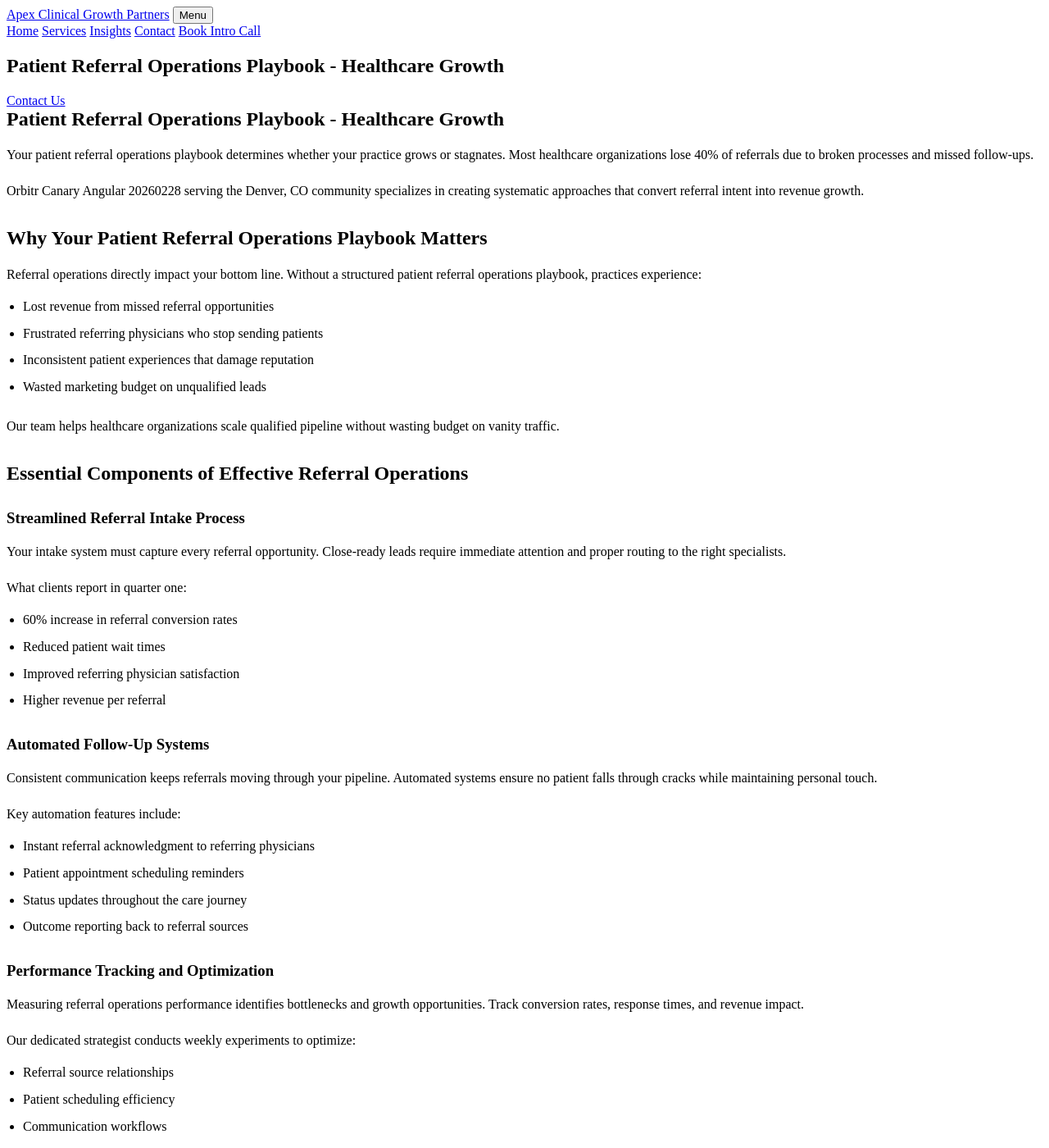
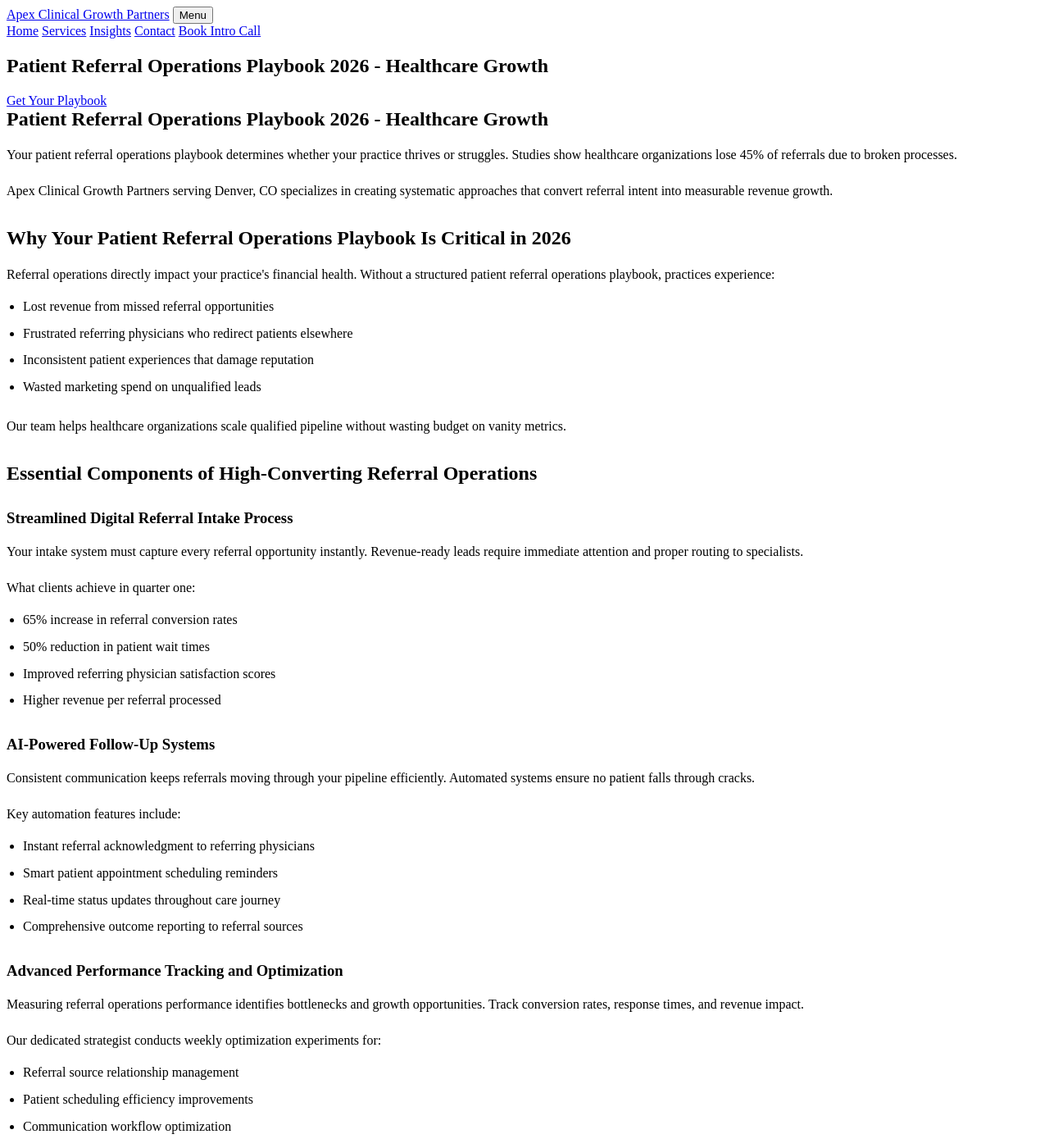
Before and after one commit to prjctlphbt/orbitr-canary-angular-20260228, a Jekyll site: the page angular-referral-ops-playbook-20260228142149.html, which Jekyll copies as it is, in a window 1280 px wide and 1400 px high. Shown: the whole window at 82% size. Built offline with Jekyll 4.4.1, drawn with Linux system fonts in a browser that asks for light colours; some of the changed text lies outside the part shown.

Commit message:
Refresh and update content: angular-referral-ops-playbook-20260228142149.html

```diff
--- a/angular-referral-ops-playbook-20260228142149.html
+++ b/angular-referral-ops-playbook-20260228142149.html
@@ -4,8 +4,8 @@
 <head>
 <meta charset="utf-8"/>
 <meta content="width=device-width, initial-scale=1.0" name="viewport"/>
-<meta content="Streamline patient referrals with our comprehensive operations playbook. Optimize workflows, boost growth, and improve patient outcomes. Get started today." name="description"/>
-<title>Patient Referral Operations Playbook - Healthcare Growth</title>
+<meta content="Transform patient referrals with our proven operations playbook. Increase conversion rates by 60% and boost revenue growth. Expert healthcare strategies for 2026." name="description"/>
+<title>Patient Referral Operations Playbook 2026 - Healthcare Growth</title>
 <style>
 
 
@@ -102,62 +102,62 @@
 <main class="page-main">
 <section class="page-hero landing-hero">
 <div class="container">
-<h1>Patient Referral Operations Playbook - Healthcare Growth</h1>
-<a class="cta" href="/services/">Contact Us</a>
+<h1>Patient Referral Operations Playbook 2026 - Healthcare Growth</h1>
+<a class="cta" href="/services/">Get Your Playbook</a>
 </div>
 </section>
 <section class="landing-content">
 <div class="container orbitr-generated-content">
-<h1>Patient Referral Operations Playbook - Healthcare Growth</h1>
-<p>Your patient referral operations playbook determines whether your practice grows or stagnates. Most healthcare organizations lose 40% of referrals due to broken processes and missed follow-ups.</p>
-<p>Orbitr Canary Angular 20260228 serving the Denver, CO community specializes in creating systematic approaches that convert referral intent into revenue growth.</p>
-<h2>Why Your Patient Referral Operations Playbook Matters</h2>
-<p>Referral operations directly impact your bottom line. Without a structured patient referral operations playbook, practices experience:</p>
+<h1>Patient Referral Operations Playbook 2026 - Healthcare Growth</h1>
+<p>Your patient referral operations playbook determines whether your practice thrives or struggles. Studies show healthcare organizations lose 45% of referrals due to broken processes.</p>
+<p>Apex Clinical Growth Partners serving Denver, CO specializes in creating systematic approaches that convert referral intent into measurable revenue growth.</p>
+<h2>Why Your Patient Referral Operations Playbook Is Critical in 2026</h2>
+<p>Referral operations directly impact your practice's financial health. Without a structured patient referral operations playbook, practices experience:</p>
 <ul>
 <li>Lost revenue from missed referral opportunities</li>
-<li>Frustrated referring physicians who stop sending patients</li>
+<li>Frustrated referring physicians who redirect patients elsewhere</li>
 <li>Inconsistent patient experiences that damage reputation</li>
-<li>Wasted marketing budget on unqualified leads</li>
+<li>Wasted marketing spend on unqualified leads</li>
 </ul>
-<p>Our team helps healthcare organizations scale qualified pipeline without wasting budget on vanity traffic.</p>
-<h2>Essential Components of Effective Referral Operations</h2>
-<h3>Streamlined Referral Intake Process</h3>
-<p>Your intake system must capture every referral opportunity. Close-ready leads require immediate attention and proper routing to the right specialists.</p>
-<p>What clients report in quarter one:
+<p>Our team helps healthcare organizations scale qualified pipeline without wasting budget on vanity metrics.</p>
+<h2>Essential Components of High-Converting Referral Operations</h2>
+<h3>Streamlined Digital Referral Intake Process</h3>
+<p>Your intake system must capture every referral opportunity instantly. Revenue-ready leads require immediate attention and proper routing to specialists.</p>
+<p>What clients achieve in quarter one:
 <ul>
-<li>60% increase in referral conversion rates</li>
-<li>Reduced patient wait times</li>
-<li>Improved referring physician satisfaction</li>
-<li>Higher revenue per referral</li>
+<li>65% increase in referral conversion rates</li>
+<li>50% reduction in patient wait times</li>
+<li>Improved referring physician satisfaction scores</li>
+<li>Higher revenue per referral processed</li>
 </ul></p>
-<h3>Automated Follow-Up Systems</h3>
-<p>Consistent communication keeps referrals moving through your pipeline. Automated systems ensure no patient falls through cracks while maintaining personal touch.</p>
+<h3>AI-Powered Follow-Up Systems</h3>
+<p>Consistent communication keeps referrals moving through your pipeline efficiently. Automated systems ensure no patient falls through cracks.</p>
 <p>Key automation features include:
 <ul>
 <li>Instant referral acknowledgment to referring physicians</li>
-<li>Patient appointment scheduling reminders</li>
-<li>Status updates throughout the care journey</li>
-<li>Outcome reporting back to referral sources</li>
+<li>Smart patient appointment scheduling reminders</li>
+<li>Real-time status updates throughout care journey</li>
+<li>Comprehensive outcome reporting to referral sources</li>
 </ul></p>
-<h3>Performance Tracking and Optimization</h3>
+<h3>Advanced Performance Tracking and Optimization</h3>
 <p>Measuring referral operations performance identifies bottlenecks and growth opportunities. Track conversion rates, response times, and revenue impact.</p>
-<p>Our dedicated strategist conducts weekly experiments to optimize:
+<p>Our dedicated strategist conducts weekly optimization experiments for:
 <ul>
-<li>Referral source relationships</li>
-<li>Patient scheduling efficiency</li>
-<li>Communication workflows</li>
-<li>Revenue conversion metrics</li>
+<li>Referral source relationship management</li>
+<li>Patient scheduling efficiency improvements</li>
+<li>Communication workflow optimization</li>
+<li>Revenue conversion metric enhancement</li>
 </ul></p>
-<h2>Transform Your Referral Operations Today</h2>
-<p>A comprehensive patient referral operations playbook transforms scattered processes into revenue-generating systems. Healthcare organizations using structured approaches see qualified growth within 90 days.</p>
-<p>Our services focus on building sustainable referral operations that scale with your practice. We help create systems that generate revenue intent, not vanity traffic.</p>
-<p>Ready to optimize your patient referral operations playbook? Contact our team at (720) 555-0105 or email hello@apexclinicalgrowth.com to discuss your referral growth strategy.</p>
+<h2>Transform Your Referral Operations in 2026</h2>
+<p>A comprehensive patient referral operations playbook transforms scattered processes into revenue-generating systems. Healthcare organizations using structured approaches see qualified growth within 60 days.</p>
+<p>Our services focus on building sustainable referral operations that scale with your practice growth. We create systems that generate revenue intent, not vanity traffic.</p>
+<p>Ready to optimize your patient referral operations playbook for 2026? Contact our team at (720) 555-0105 or email hello@apexclinicalgrowth.com today.</p>
 </div>
 </section>
 <section class="landing-cta">
 <div class="container">
-<h2>Take the Next Step</h2>
-<a class="cta" href="/services/">Contact Us</a>
+<h2>Start Growing Your Referrals Today</h2>
+<a class="cta" href="/services/">Get Your Strategy Session</a>
 </div>
 </section>
 </main>
```
